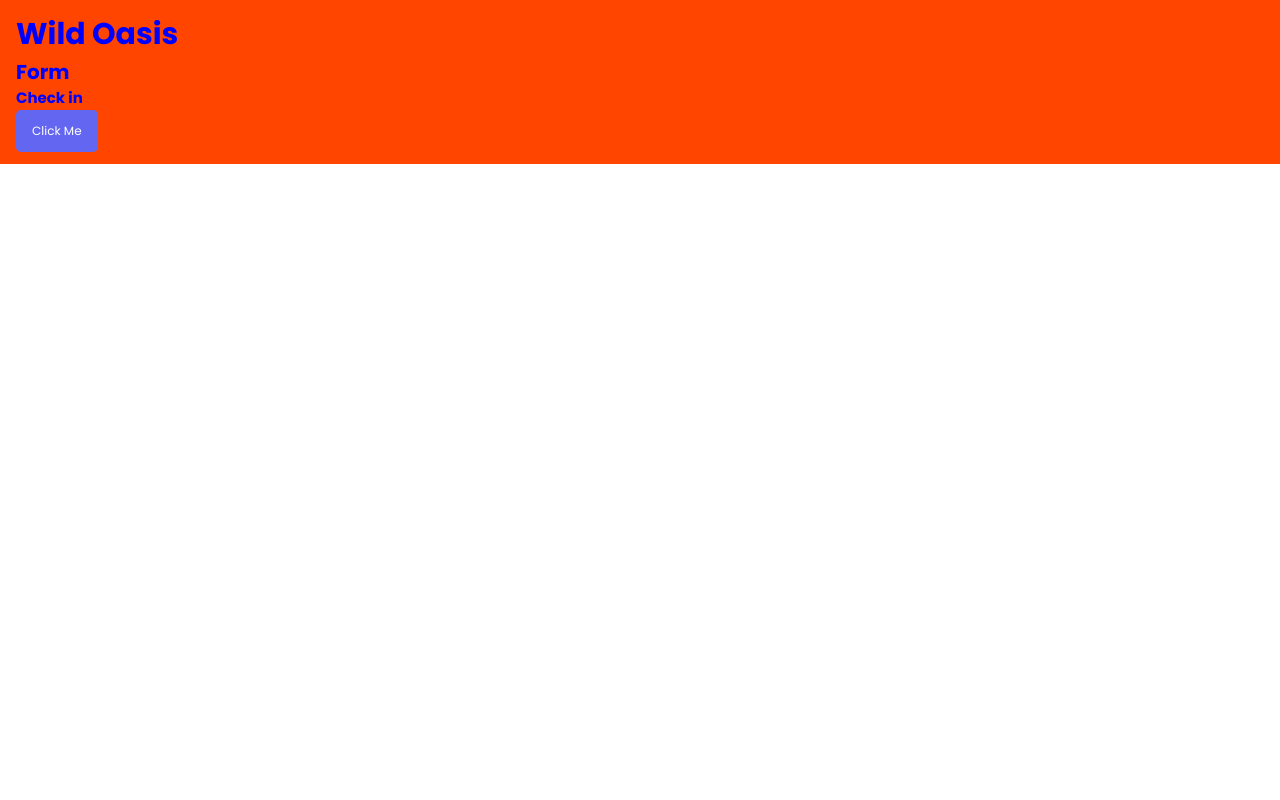
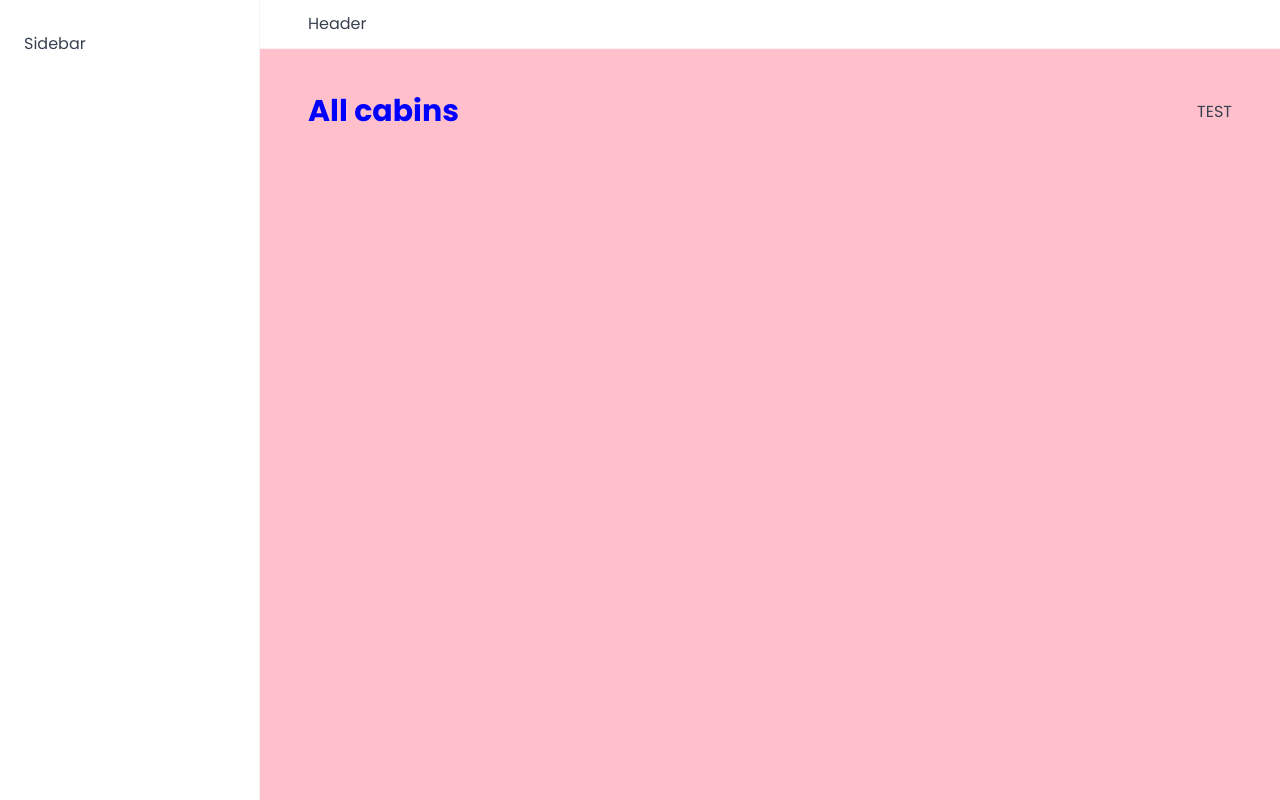
Before and after one commit to imran-farooq7/wild-oasis, a React (Vite) app: page /cabins in a window 1280 px wide. Built offline with nearby package versions, Linux system fonts and the light colour scheme; a web font is replaced by a local one.

Commit message:
Sidebar and Header component css completed

```diff
--- a/package.json
+++ b/package.json
@@ -12,6 +12,7 @@
   "dependencies": {
     "react": "^18.2.0",
     "react-dom": "^18.2.0",
+    "react-router-dom": "^6.21.1",
     "styled-components": "^6.1.6"
   },
   "devDependencies": {
--- a/src/main.jsx
+++ b/src/main.jsx
@@ -1,9 +1,57 @@
 import React from "react";
 import ReactDOM from "react-dom/client";
 import App from "./App.jsx";
+import Dashboard from "./pages/Dashboard.jsx";
+import Bookings from "./pages/Bookings.jsx";
+import Cabins from "./pages/Cabins.jsx";
+import Users from "./pages/Users.jsx";
+import Account from "./pages/Account.jsx";
+import Settings from "./pages/Settings.jsx";
+import Login from "./pages/Login.jsx";
+import { RouterProvider, createBrowserRouter } from "react-router-dom";
+import AppLayout from "./ui/AppLayout.jsx";
+import GlobalStyles from "./styles/GlobalStyles.js";
+const router = createBrowserRouter([
+	{
+		path: "/",
+		element: <AppLayout />,
+		children: [
+			{
+				index: true,
+				element: <Dashboard />,
+			},
+			{
+				path: "bookings",
+				element: <Bookings />,
+			},
+			{
+				path: "cabins",
+				element: <Cabins />,
+			},
+			{
+				path: "users",
+				element: <Users />,
+			},
+			{
+				path: "settings",
+				element: <Settings />,
+			},
+			{
+				path: "account",
+				element: <Account />,
+			},
+		],
+	},
+
+	{
+		path: "login",
+		element: <Login />,
+	},
+]);
 
 ReactDOM.createRoot(document.getElementById("root")).render(
 	<React.StrictMode>
-		<App />
+		<GlobalStyles />
+		<RouterProvider router={router} />
 	</React.StrictMode>
 );
--- /dev/null
+++ b/src/ui/AppLayout.jsx
@@ -0,0 +1,28 @@
+import { Outlet } from "react-router-dom";
+import Header from "./Header";
+import Sidebar from "./Sidebar";
+import styled from "styled-components";
+const Main = styled.main`
+	background-color: pink;
+	padding: 4rem 4.8rem 6.4rem;
+`;
+
+const StyledAppLayout = styled.div`
+	display: grid;
+	grid-template-columns: 26rem 1fr;
+	height: 100vh;
+	grid-template-rows: auto 1fr;
+`;
+
+const AppLayout = () => {
+	return (
+		<StyledAppLayout>
+			<Header />
+			<Sidebar />
+			<Main>
+				<Outlet />
+			</Main>
+		</StyledAppLayout>
+	);
+};
+export default AppLayout;
--- /dev/null
+++ b/src/ui/Header.jsx
@@ -0,0 +1,11 @@
+import styled from "styled-components";
+
+const StyledHeader = styled.header`
+	background-color: var(--color-grey-0);
+	padding: 1.2rem 4.8rem;
+	border-bottom: 1px solid var(--color-grey-100);
+`;
+const Header = () => {
+	return <StyledHeader>Header</StyledHeader>;
+};
+export default Header;
--- /dev/null
+++ b/src/ui/Row.jsx
@@ -0,0 +1,25 @@
+import styled, { css } from "styled-components";
+
+const Row = styled.div`
+	display: flex;
+
+	${(props) =>
+		props.type === "horizontal" &&
+		css`
+			justify-content: space-between;
+			align-items: center;
+		`}
+
+	${(props) =>
+		props.type === "vertical" &&
+		css`
+			flex-direction: column;
+			gap: 1.6rem;
+		`}
+`;
+
+Row.defaultProps = {
+	type: "vertical",
+};
+
+export default Row;
--- /dev/null
+++ b/src/ui/Sidebar.jsx
@@ -0,0 +1,12 @@
+import styled from "styled-components";
+
+const StyledSidebar = styled.aside`
+	background-color: var(--color-grey-0);
+	padding: 3.2rem 2.4rem;
+	border-right: 1px solid var(--color-grey-100);
+	grid-row: 1/-1;
+`;
+const Sidebar = () => {
+	return <StyledSidebar>Sidebar</StyledSidebar>;
+};
+export default Sidebar;
```
Also changed, not shown: 1 other file (tests, documents, lock files or other folders).
